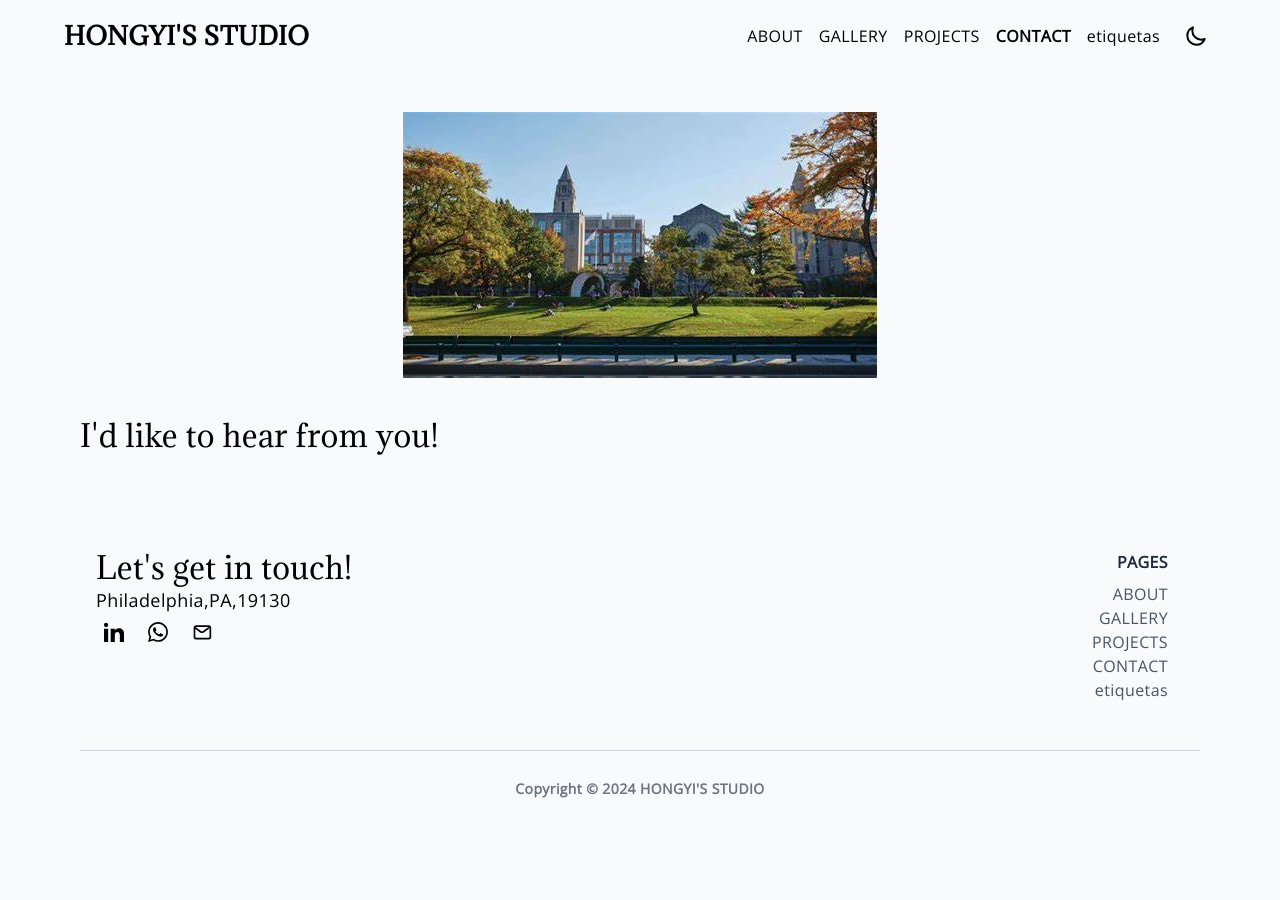
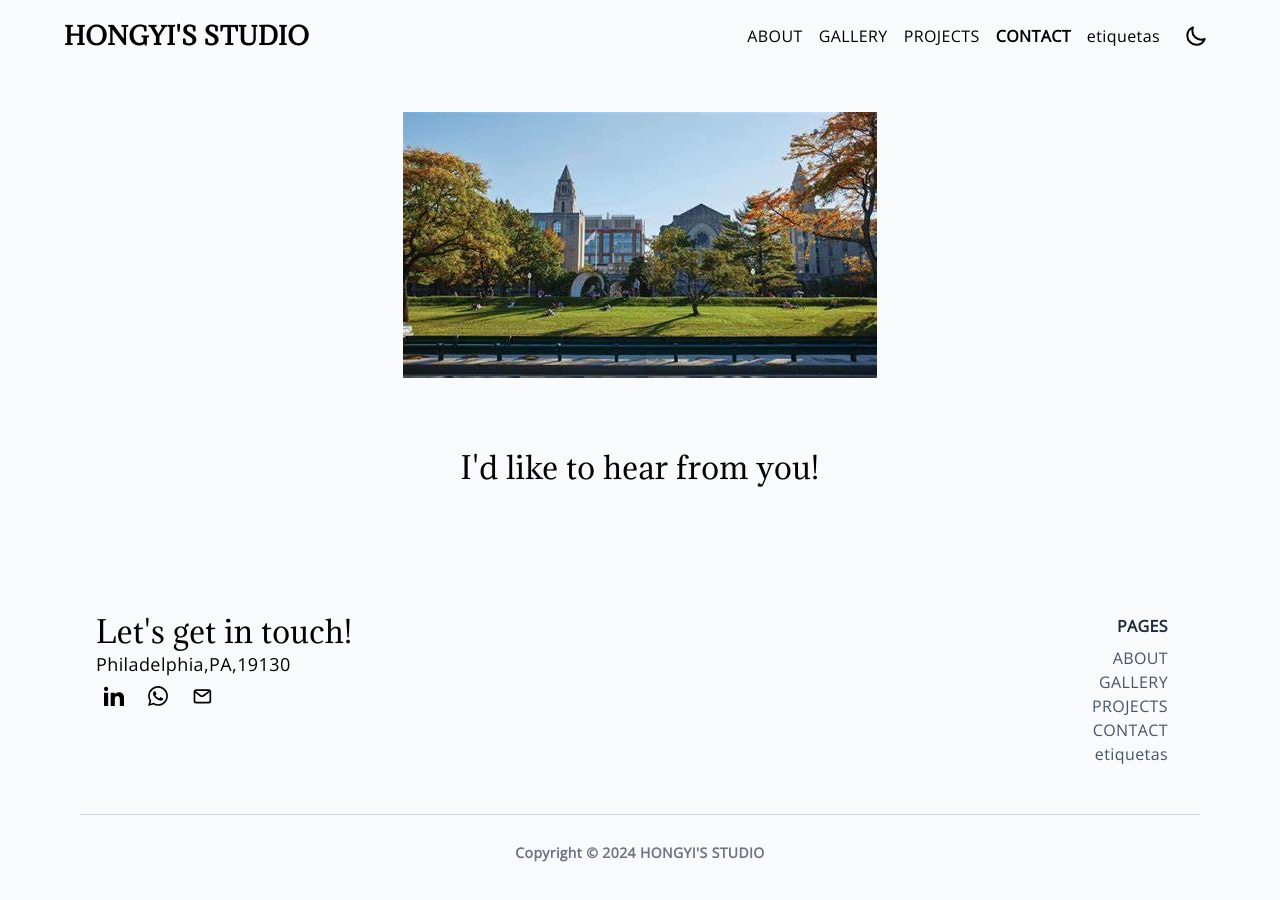
Before and after one commit to hongyili-hl/hongyili-hl.github.io, a Jekyll site: the page built from sample.md, in a window 1280 px wide. Built offline with Jekyll 4.4.1, drawn with Linux system fonts in a browser that asks for light colours.

Commit message:
Update contact.html

```diff
--- a/_layouts/contact.html
+++ b/_layouts/contact.html
@@ -5,7 +5,7 @@ layout: base
 <div class="flex justify-center py-4 md:py-8">
   <img src="assets/images/OIP.jpg" alt="" class="basis-2/6  w-11/12 md:w-5/12 p-2 md:px-0">
 </div>
-<div class="w-full lg:w-6/12 px-4">
+<div class="flex justify-center py-4 md:py-8">
   <h4 class="text-3xl fonat-semibold">{{ site.data[site.lang].footer.title | default: "I'd like to hear from you!" |
   localize}}</h4>
 </div>
```
